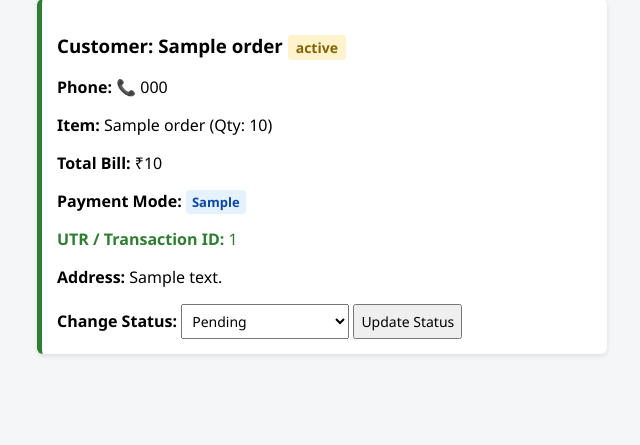
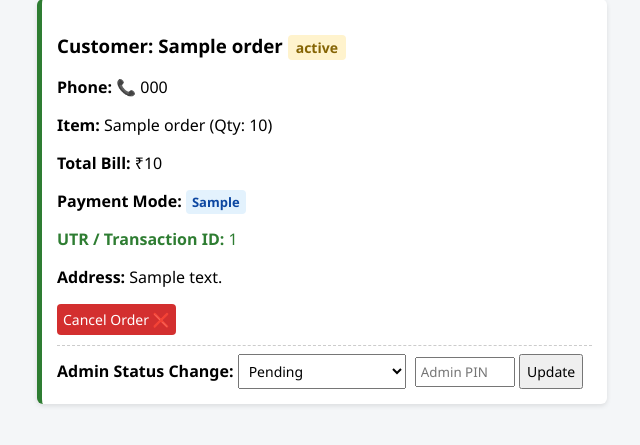
Before and after one commit to mrevilhunter2-pixel/mushroom-shop, a Flask app: page /orders in a window 1280 px wide. Shown: the part 155-600 px from the top of the page, without its empty margins (318-958 px from the left). Run offline with Flask 3, Linux system fonts and the light colour scheme; tables that the repository leaves empty hold one stand-in row (values such as "Sample post").

Commit message:
Update orders.html

```diff
--- a/templates/orders.html
+++ b/templates/orders.html
@@ -38,16 +38,27 @@
                 {% endif %}
                 <p><b>Address:</b> {{ o[2] }}</p>
 
-                <form action="/update-order/{{ o[0] }}" method="POST" style="margin-top: 10px;">
-                    <label><b>Change Status:</b></label>
+                <!-- Cancel Order Button (फॉर कस्टमर/कोई भी) -->
+{% if o[9] != 'Cancelled ❌' %}
+<form action="/cancel-order/{{ o[0] }}" method="POST" style="margin-top: 10px;">
+    <button type="submit" style="background-color: #d32f2f; color: white; border: none; border-radius: 4px; cursor: pointer;" onclick="return confirm('Kya aap order cancel karna chahte hain?');">Cancel Order ❌</button>
+</form>
+{% endif %}
+
+<!-- Admin Status Update (पासवर्ड/पिन प्रोटेक्शन के साथ) -->
+<form action="/update-order/{{ o[0] }}" method="POST" style="margin-top: 10px; border-top: 1px dashed #ccc; padding-top: 8px;">
+    <label><b>Admin Status Change:</b></label>
     <select name="status">
         <option value="Pending" {% if o[9]=='Pending' %}selected{% endif %}>Pending</option>
         <option value="Payment Verified ✅" {% if o[9]=='Payment Verified ✅' %}selected{% endif %}>Payment Verified ✅</option>
         <option value="Shipped 🚚" {% if o[9]=='Shipped 🚚' %}selected{% endif %}>Shipped 🚚</option>
         <option value="Delivered 🎉" {% if o[9]=='Delivered 🎉' %}selected{% endif %}>Delivered 🎉</option>
+        <option value="Cancelled ❌" {% if o[9]=='Cancelled ❌' %}selected{% endif %}>Cancelled ❌</option>
     </select>
-                    <button type="submit">Update Status</button>
+    <input type="password" name="admin_pin" placeholder="Admin PIN" style="width: 100px; padding: 4px; margin-left: 5px;" required>
+    <button type="submit">Update</button>
 </form>
+
             </div>
         {% else %}
             <p>Abhi koi order nahi mila hai.</p>
```
Lines whose indentation alone changed are shown as unchanged.
